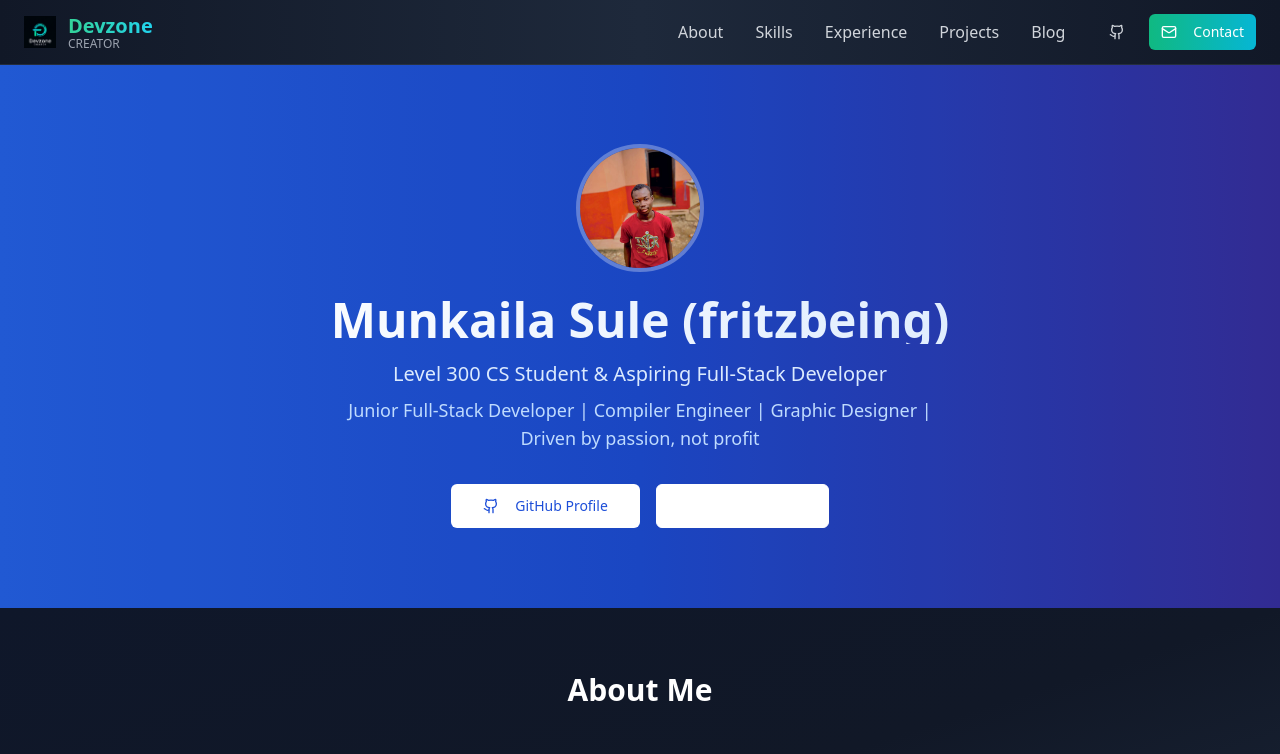
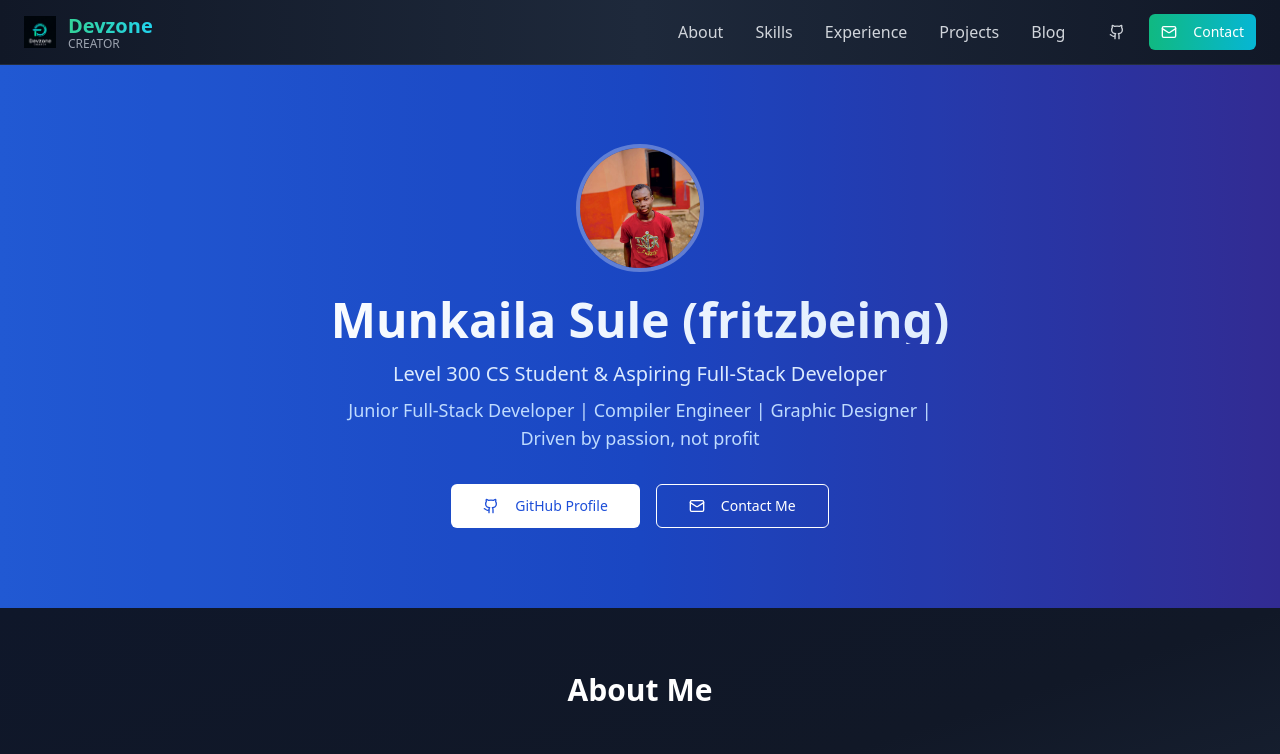
Before and after one commit to devzone-creator/devzone-creator-portfolio, a React (Vite) app: page / in a window 1280 px wide. Shown: the top 754 px of the page. Built offline with nearby package versions, Linux system fonts and the light colour scheme; no server answers; the database is empty.

Commit message:
Fix: Button style inconsistencies
Adjust button styles for better visual consistency, particularly addressing the white background issue.

```diff
--- a/src/components/ui/button.tsx
+++ b/src/components/ui/button.tsx
@@ -1,3 +1,4 @@
+
 import * as React from "react"
 import { Slot } from "@radix-ui/react-slot"
 import { cva, type VariantProps } from "class-variance-authority"
@@ -9,15 +10,15 @@ const buttonVariants = cva(
   {
     variants: {
       variant: {
-        default: "bg-primary text-primary-foreground hover:bg-primary/90",
+        default: "bg-gradient-to-r from-emerald-600 to-cyan-600 text-white hover:from-emerald-700 hover:to-cyan-700",
         destructive:
           "bg-destructive text-destructive-foreground hover:bg-destructive/90",
         outline:
-          "border border-input bg-background hover:bg-accent hover:text-accent-foreground",
+          "border border-emerald-400/50 bg-transparent text-emerald-400 hover:bg-emerald-400/10 hover:text-emerald-300",
         secondary:
-          "bg-secondary text-secondary-foreground hover:bg-secondary/80",
-        ghost: "hover:bg-accent hover:text-accent-foreground",
-        link: "text-primary underline-offset-4 hover:underline",
+          "bg-slate-700/80 text-slate-200 hover:bg-slate-600/80 backdrop-blur-sm",
+        ghost: "text-slate-300 hover:bg-slate-700/50 hover:text-emerald-400",
+        link: "text-emerald-400 underline-offset-4 hover:underline hover:text-emerald-300",
       },
       size: {
         default: "h-10 px-4 py-2",
```
